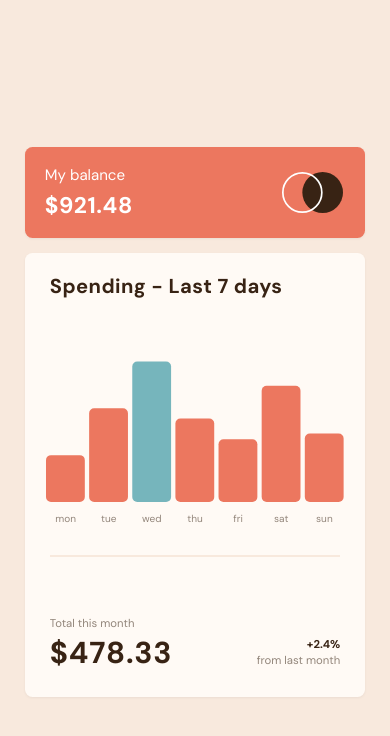
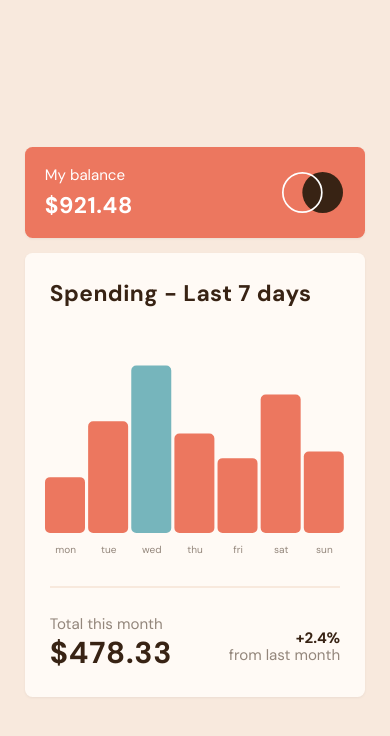
Before and after one commit to pkthunder87/expenses-chart, a React (Vite) app: page / in a window 390 px wide. Shown: the top 736 px of the page. Built offline with nearby package versions, Linux system fonts and the light colour scheme.

Commit message:
Feat: Finish responsive design for all screens including mobile

```diff
--- a/src/components/ExpensesBottom.jsx
+++ b/src/components/ExpensesBottom.jsx
@@ -3,7 +3,7 @@ import ExpensesTotals from './ExpensesTotals';
 
 function ExpensesBottom() {
   return (
-    <div className="grid-rows-[80%_2 grid h-[44rem] w-[33.8rem] grid-rows-[85%_15%] rounded-xl bg-very-pale-orange px-10 py-7 text-dark-brown sm:h-[31.9rem] sm:grid-rows-[80%_20%] sm:rounded-[20px]">
+    <div className=" grid h-[44rem] w-[33.8rem] grid-rows-[85%_15%] rounded-xl bg-very-pale-orange px-10 py-7 text-dark-brown sm:h-[31.9rem] sm:grid-rows-[80%_20%] sm:rounded-[20px]">
       <ExpensesChart />
       <ExpensesTotals />
     </div>
--- a/src/components/ExpensesChart.jsx
+++ b/src/components/ExpensesChart.jsx
@@ -13,6 +13,31 @@ const dayOfWeek = {
   5: 'fri',
   6: 'sat',
 };
+
+// Adjust bar height/width based on screen size
+const barHeight = window.innerWidth < 1440 ? '77%' : '68%';
+
+const barWidth =
+  window.innerWidth <= 375
+    ? 33
+    : window.innerWidth < 1440 && window.innerWidth > 375
+      ? 40
+      : 50;
+
+// Adjust tooltip position based on screen size
+const tooltipOffsetX =
+  window.innerWidth <= 375
+    ? 8
+    : window.innerWidth < 1440 && window.innerWidth > 375
+      ? 11
+      : 13;
+
+const tooltipOffsetY =
+  window.innerWidth <= 375
+    ? 33
+    : window.innerWidth < 1440 && window.innerWidth > 375
+      ? 40
+      : 47;
 
 // Highlights the current days bar in cyan and others in soft red
 const newData = dataJSON.map((data) => {
@@ -36,16 +61,17 @@ export const CustomTooltip = ({ active, payload }) => {
 
 export default function ExpensesChart() {
   let [barData, setBarData] = useState({});
+  console.log(window.innerWidth);
 
   return (
     <div>
-      <h2 className="text-[2rem] font-bold tracking-[.02em]">
+      <h2 className="mt-4 text-4xl font-bold tracking-[.02em] sm:mt-0 sm:text-[2rem]">
         Spending - Last 7 days
       </h2>
       <ResponsiveContainer
-        className="-ml-[.6rem] text-base "
+        className="-ml-[.6rem] -mt-2 text-base sm:mt-0"
         width={'104%'}
-        height={'68%'}
+        height={barHeight}
       >
         <BarChart
           data={newData}
@@ -63,8 +89,8 @@ export default function ExpensesChart() {
             content={<CustomTooltip />}
             cursor={false}
             position={{
-              x: barData.x - 13,
-              y: barData.y - 47,
+              x: barData.x - tooltipOffsetX,
+              y: barData.y - tooltipOffsetY,
             }}
             allowEscapeViewBox={{ x: true, y: true }}
           />
@@ -72,7 +98,7 @@ export default function ExpensesChart() {
             className="relative hover:cursor-pointer"
             dataKey="amount"
             radius={5}
-            barSize={50}
+            barSize={barWidth}
             activeBar={{ filter: 'brightness(1.5)' }}
             onMouseOver={(data) => {
               setBarData(data);
@@ -81,7 +107,7 @@ export default function ExpensesChart() {
           />
         </BarChart>
       </ResponsiveContainer>
-      <hr className="mt-7 border-[1px] border-cream"></hr>
+      <hr className="mt-7 border-[1px] border-cream sm:mt-4 xl2:mt-7"></hr>
     </div>
   );
 }
--- a/src/components/ExpensesTop.jsx
+++ b/src/components/ExpensesTop.jsx
@@ -1,7 +1,9 @@
 function ExpensesTop() {
   return (
     <div className="grid h-[9rem] w-[33.8rem] grid-cols-[80%_20%] grid-rows-2 items-center rounded-xl bg-soft-red p-6 pl-8 text-white sm:h-[7.8rem] sm:rounded-[20px]">
-      <h2 className="-mt-2 text-2xl sm:text-[1.08rem]">My balance</h2>
+      <h2 className="-mt-2 text-2xl sm:text-xl xl2:text-[1.08rem]">
+        My balance
+      </h2>
       <img
         className="row-span-2 -ml-3 sm:ml-[.6rem] "
         src={`./logo.svg`}
--- a/src/components/ExpensesTotals.jsx
+++ b/src/components/ExpensesTotals.jsx
@@ -1,10 +1,12 @@
 function ExpensesTotals() {
   return (
     <div className=" -mt-5 grid grid-cols-2 grid-rows-2 items-center justify-center">
-      <h2 className=" text-lg text-medium-brown ">Total this month</h2>
+      <h2 className=" text-2xl text-medium-brown sm:text-xl xl2:text-lg ">
+        Total this month
+      </h2>
       <div className="text-lg">&nbsp;</div>
       <h3 className=" -mt-6 text-5xl font-bold tracking-wide">$478.33</h3>
-      <div className=" -mt-7 text-end text-lg">
+      <div className=" -mt-12 text-end text-2xl sm:-mt-9 sm:text-xl xl2:-mt-7 xl2:text-lg">
         <p className="mt-[.2rem]  font-bold">+2.4%</p>
         <p className="  -mt-1 text-medium-brown">from last month</p>
       </div>
```
